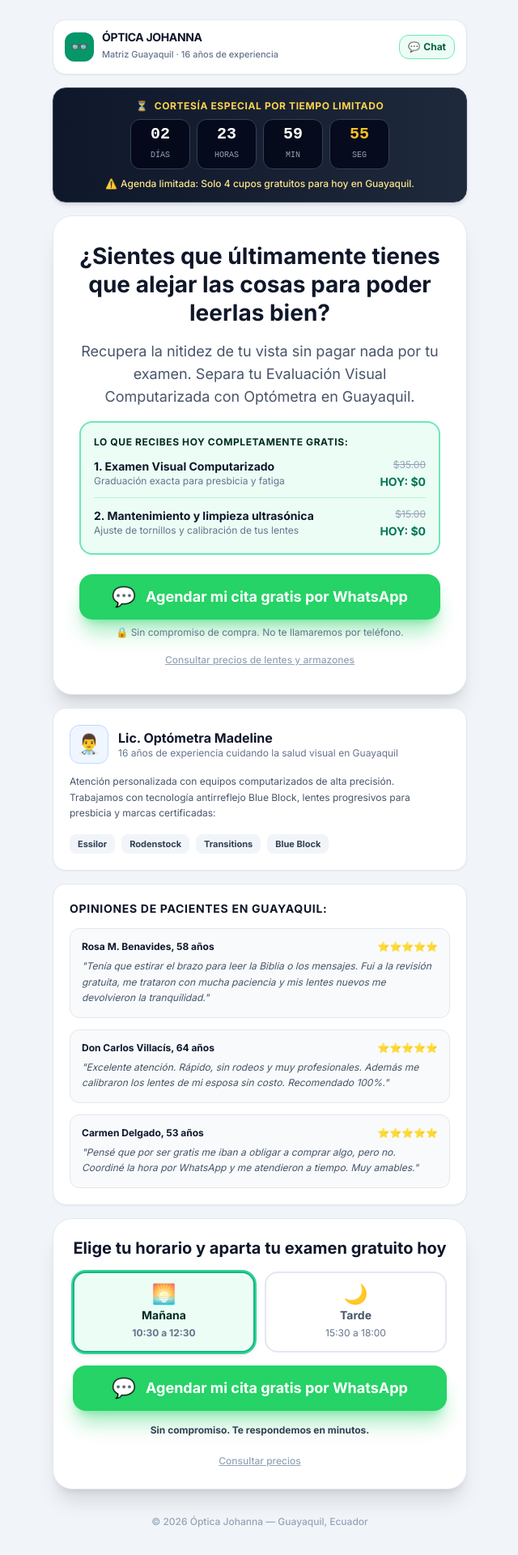
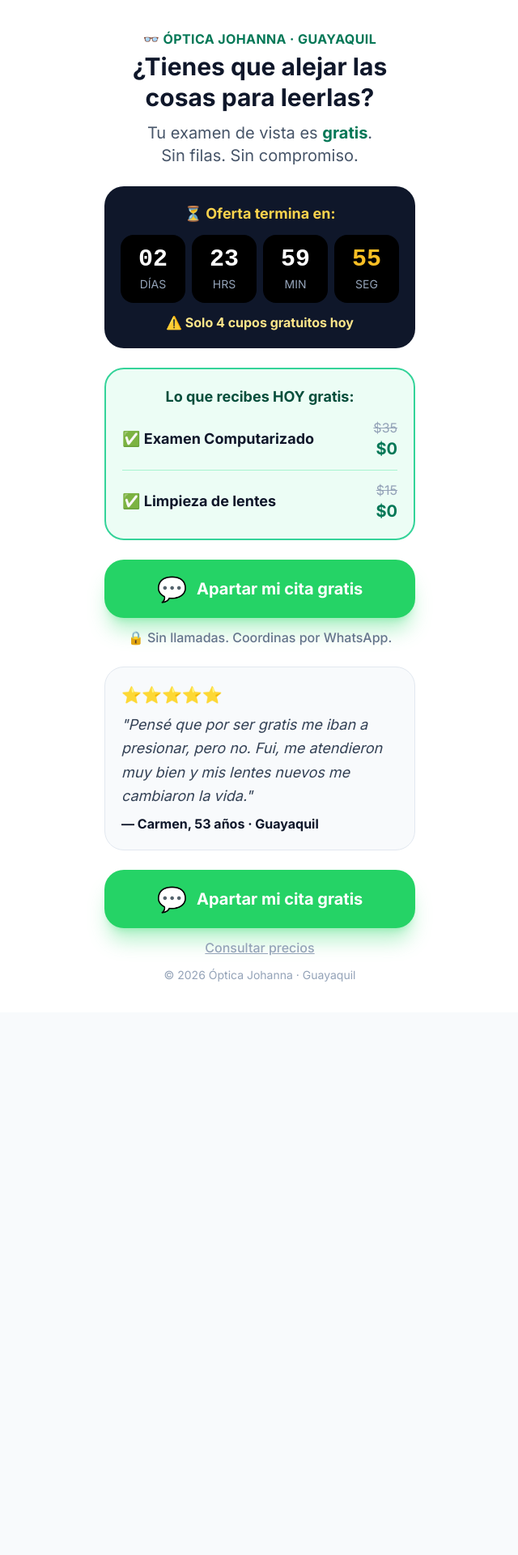
Before and after one commit to jkdlgit/oculussystemsapp, a Vue app: page /quiz5 in a window 1280 px wide. Shown: the top 1920 px of the page at 81% size, without its empty margins (319-959 px from the left). After the commit the page ends 1250 px from the top, so only its background shows below. Built offline with nearby package versions, Linux system fonts and the light colour scheme; no server answers.

Commit message:
fix: quiz5 página ultra-simplificada texto grande; quiz2 letras 72px/44px para +50 años

```diff
--- a/src/views/Quiz5View.vue
+++ b/src/views/Quiz5View.vue
@@ -1,250 +1,105 @@
 <template>
-  <div class="min-h-screen bg-slate-100 flex flex-col items-center justify-start p-4 sm:p-6 font-sans">
-    <main class="w-full max-w-lg space-y-4">
+  <div class="min-h-screen bg-white flex flex-col items-center justify-start p-5 font-sans">
+    <main class="w-full max-w-sm space-y-6">
 
-      <!-- ============================================================ -->
-      <!-- TOP BAR: AUTORIDAD & UBICACIÓN -->
-      <!-- ============================================================ -->
-      <div class="bg-white rounded-2xl p-3.5 shadow-sm border border-slate-200 flex items-center justify-between">
-        <div class="flex items-center gap-2.5">
-          <div class="w-9 h-9 rounded-xl bg-emerald-600 text-white flex items-center justify-center text-lg font-bold">
-            👓
+      <!-- ENCABEZADO -->
+      <div class="text-center pt-4">
+        <p class="text-base font-bold text-emerald-700 uppercase tracking-wide mb-1">
+          👓 Óptica Johanna · Guayaquil
+        </p>
+        <h1 class="text-3xl font-black text-slate-900 leading-tight">
+          ¿Tienes que alejar las cosas para leerlas?
+        </h1>
+        <p class="text-xl text-slate-600 mt-3 leading-snug">
+          Tu examen de vista es <strong class="text-emerald-700">gratis</strong>.<br>Sin filas. Sin compromiso.
+        </p>
+      </div>
+
+      <!-- CUENTA REGRESIVA -->
+      <div class="bg-slate-900 rounded-3xl p-5 text-center">
+        <p class="text-amber-300 font-bold text-lg mb-3">⏳ Oferta termina en:</p>
+        <div class="grid grid-cols-4 gap-2">
+          <div class="bg-black rounded-2xl py-3">
+            <span class="text-3xl font-black text-white font-mono block">{{ countdown.days }}</span>
+            <span class="text-sm text-slate-400 uppercase">Días</span>
           </div>
-          <div>
-            <h3 class="font-black text-slate-900 text-sm tracking-tight leading-none">ÓPTICA JOHANNA</h3>
-            <span class="text-[11px] text-slate-500 font-medium">Matriz {{ configVenta.ciudad }} · {{ configVenta.aniosExperiencia }} años de experiencia</span>
+          <div class="bg-black rounded-2xl py-3">
+            <span class="text-3xl font-black text-white font-mono block">{{ countdown.hours }}</span>
+            <span class="text-sm text-slate-400 uppercase">Hrs</span>
+          </div>
+          <div class="bg-black rounded-2xl py-3">
+            <span class="text-3xl font-black text-white font-mono block">{{ countdown.minutes }}</span>
+            <span class="text-sm text-slate-400 uppercase">Min</span>
+          </div>
+          <div class="bg-black rounded-2xl py-3">
+            <span class="text-3xl font-black text-amber-400 font-mono block">{{ countdown.seconds }}</span>
+            <span class="text-sm text-slate-400 uppercase">Seg</span>
           </div>
         </div>
-        <a
-          :href="whatsappUrlCita"
-          target="_blank"
-          @click="handleBookingClick('top_bar')"
-          class="bg-emerald-50 text-emerald-800 border border-emerald-300 text-xs font-bold px-2.5 py-1.5 rounded-xl flex items-center gap-1 cursor-pointer"
-        >
-          <span>💬</span> Chat
-        </a>
+        <p class="text-amber-200 font-bold text-base mt-3">⚠️ Solo 4 cupos gratuitos hoy</p>
       </div>
 
-      <!-- ============================================================ -->
-      <!-- BANNER DE URGENCIA & CUENTA REGRESIVA (3 DÍAS) -->
-      <!-- ============================================================ -->
-      <div class="bg-gradient-to-r from-slate-900 to-slate-800 text-white rounded-2xl p-3.5 shadow-md border border-slate-700 text-center">
-        <div class="flex items-center justify-center gap-2 text-xs font-bold text-amber-300 mb-2">
-          <span>⏳</span>
-          <span class="uppercase tracking-wider">Cortesía especial por tiempo limitado</span>
-        </div>
-
-        <!-- Reloj Contador Digital -->
-        <div class="grid grid-cols-4 gap-2 max-w-xs mx-auto">
-          <div class="bg-slate-950/80 rounded-xl p-2 border border-slate-700">
-            <span class="text-xl font-black text-white font-mono block leading-none">{{ countdown.days }}</span>
-            <span class="text-[10px] text-slate-400 uppercase font-mono">Días</span>
-          </div>
-          <div class="bg-slate-950/80 rounded-xl p-2 border border-slate-700">
-            <span class="text-xl font-black text-white font-mono block leading-none">{{ countdown.hours }}</span>
-            <span class="text-[10px] text-slate-400 uppercase font-mono">Horas</span>
-          </div>
-          <div class="bg-slate-950/80 rounded-xl p-2 border border-slate-700">
-            <span class="text-xl font-black text-white font-mono block leading-none">{{ countdown.minutes }}</span>
-            <span class="text-[10px] text-slate-400 uppercase font-mono">Min</span>
-          </div>
-          <div class="bg-slate-950/80 rounded-xl p-2 border border-slate-700">
-            <span class="text-xl font-black text-amber-400 font-mono block leading-none">{{ countdown.seconds }}</span>
-            <span class="text-[10px] text-slate-400 uppercase font-mono">Seg</span>
+      <!-- LO QUE RECIBES GRATIS -->
+      <div class="bg-emerald-50 border-2 border-emerald-400 rounded-3xl p-5 space-y-3">
+        <p class="text-lg font-black text-emerald-900 text-center">Lo que recibes HOY gratis:</p>
+        <div class="flex items-center justify-between border-b border-emerald-200 pb-3">
+          <p class="text-lg font-bold text-slate-900">✅ Examen Computarizado</p>
+          <div class="text-right">
+            <span class="text-base text-slate-400 line-through block">$35</span>
+            <span class="text-xl font-black text-emerald-700">$0</span>
           </div>
         </div>
-
-        <div class="mt-2.5 text-xs text-amber-200 font-medium flex items-center justify-center gap-1">
-          <span>⚠️</span>
-          <span>Agenda limitada: Solo 4 cupos gratuitos para hoy en {{ configVenta.ciudad }}.</span>
+        <div class="flex items-center justify-between">
+          <p class="text-lg font-bold text-slate-900">✅ Limpieza de lentes</p>
+          <div class="text-right">
+            <span class="text-base text-slate-400 line-through block">$15</span>
+            <span class="text-xl font-black text-emerald-700">$0</span>
+          </div>
         </div>
       </div>
 
-      <!-- ============================================================ -->
-      <!-- CARD PRINCIPAL: PREGUNTA SÍ MENTAL & BENEFICIO -->
-      <!-- ============================================================ -->
-      <div class="bg-white rounded-3xl p-6 sm:p-8 shadow-xl border border-slate-200 text-center space-y-4">
-
-        <!-- Título con pregunta que se contesta 'SÍ' mentalmente -->
-        <h1 class="text-2xl sm:text-[28px] font-black text-slate-900 leading-tight">
-          ¿Sientes que últimamente tienes que alejar las cosas para poder leerlas bien?
-        </h1>
-
-        <!-- Subtítulo con el beneficio -->
-        <p class="text-base sm:text-lg text-slate-600 leading-relaxed max-w-md mx-auto">
-          Recupera la nitidez de tu vista sin pagar nada por tu examen. Separa tu Evaluación Visual Computarizada con Optómetra en {{ configVenta.ciudad }}.
+      <!-- BOTÓN PRINCIPAL -->
+      <div class="space-y-3">
+        <button
+          @click="handleBookingClick('cta_principal')"
+          class="w-full flex items-center justify-center gap-3 bg-[#25D366] hover:bg-[#1ebd5a] active:scale-[0.98] text-white rounded-3xl text-xl font-black shadow-xl shadow-green-400/40 transition-all cursor-pointer border-none"
+          style="min-height: 72px;"
+        >
+          <span class="text-3xl">💬</span> Apartar mi cita gratis
+        </button>
+        <p class="text-center text-base text-slate-500 font-medium">
+          🔒 Sin llamadas. Coordinas por WhatsApp.
         </p>
-
-        <!-- SECCIÓN DE RECIPROCIDAD & COMPARACIÓN DE PRECIO -->
-        <div class="bg-emerald-50 border-2 border-emerald-300 rounded-2xl p-4 text-left space-y-3">
-          <p class="text-xs font-black uppercase tracking-wider text-emerald-950">
-            Lo que recibes hoy completamente gratis:
-          </p>
-
-          <div class="flex items-start justify-between gap-2 border-b border-emerald-200/80 pb-2">
-            <div>
-              <p class="text-sm font-bold text-slate-900">1. Examen Visual Computarizado</p>
-              <p class="text-xs text-slate-500">Graduación exacta para presbicia y fatiga</p>
-            </div>
-            <div class="text-right">
-              <span class="text-xs text-slate-400 line-through block">$35.00</span>
-              <span class="text-sm font-black text-emerald-700">HOY: $0</span>
-            </div>
-          </div>
-
-          <div class="flex items-start justify-between gap-2">
-            <div>
-              <p class="text-sm font-bold text-slate-900">2. Mantenimiento y limpieza ultrasónica</p>
-              <p class="text-xs text-slate-500">Ajuste de tornillos y calibración de tus lentes</p>
-            </div>
-            <div class="text-right">
-              <span class="text-xs text-slate-400 line-through block">$15.00</span>
-              <span class="text-sm font-black text-emerald-700">HOY: $0</span>
-            </div>
-          </div>
-        </div>
-
-        <!-- BOTÓN PRINCIPAL #1 (ARRIBA) -->
-        <div class="pt-2 space-y-2">
-          <button
-            @click="handleBookingClick('cta_superior')"
-            class="w-full flex items-center justify-center gap-3 bg-[#25D366] hover:bg-[#1ebd5a] active:scale-[0.98] text-white min-h-[56px] rounded-2xl text-lg font-black shadow-xl shadow-[#25D366]/40 transition-all cursor-pointer border-none"
-          >
-            <span class="text-2xl">💬</span> Agendar mi cita gratis por WhatsApp
-          </button>
-
-          <!-- Garantía -->
-          <p class="text-xs text-slate-500">
-            🔒 Sin compromiso de compra. No te llamaremos por teléfono.
-          </p>
-
-          <!-- Enlace secundario más discreto -->
-          <div class="pt-1">
-            <button
-              @click="handlePreciosClick"
-              class="text-xs text-slate-400 hover:text-slate-600 underline font-medium cursor-pointer"
-            >
-              Consultar precios de lentes y armazones
-            </button>
-          </div>
-        </div>
-
       </div>
 
-      <!-- ============================================================ -->
-      <!-- SECCIÓN DE AUTORIDAD & MARCAS -->
-      <!-- ============================================================ -->
-      <div class="bg-white rounded-2xl p-5 shadow-sm border border-slate-200 space-y-3 text-left">
-        <div class="flex items-center gap-3">
-          <div class="w-12 h-12 rounded-xl bg-blue-50 border border-blue-200 text-blue-700 flex items-center justify-center text-2xl font-bold flex-shrink-0">
-            👨‍⚕️
-          </div>
-          <div>
-            <h4 class="font-extrabold text-slate-900 text-base leading-snug">
-              {{ configVenta.profesional }}
-            </h4>
-            <p class="text-xs text-slate-500">
-              {{ configVenta.aniosExperiencia }} años de experiencia cuidando la salud visual en {{ configVenta.ciudad }}
-            </p>
-          </div>
+      <!-- TESTIMONIO -->
+      <div class="bg-slate-50 border border-slate-200 rounded-3xl p-5 space-y-2">
+        <div class="flex items-center gap-2">
+          <span class="text-amber-400 text-xl">⭐⭐⭐⭐⭐</span>
         </div>
-
-        <p class="text-xs text-slate-600 leading-relaxed">
-          Atención personalizada con equipos computarizados de alta precisión. Trabajamos con tecnología antirreflejo Blue Block, lentes progresivos para presbicia y marcas certificadas:
+        <p class="text-lg text-slate-700 leading-relaxed italic">
+          "Pensé que por ser gratis me iban a presionar, pero no. Fui, me atendieron muy bien y mis lentes nuevos me cambiaron la vida."
         </p>
-
-        <!-- Marcas aliadas -->
-        <div class="flex flex-wrap gap-2 pt-1">
-          <span class="px-2.5 py-1 bg-slate-100 rounded-lg text-[11px] font-bold text-slate-700">Essilor</span>
-          <span class="px-2.5 py-1 bg-slate-100 rounded-lg text-[11px] font-bold text-slate-700">Rodenstock</span>
-          <span class="px-2.5 py-1 bg-slate-100 rounded-lg text-[11px] font-bold text-slate-700">Transitions</span>
-          <span class="px-2.5 py-1 bg-slate-100 rounded-lg text-[11px] font-bold text-slate-700">Blue Block</span>
-        </div>
+        <p class="text-base font-bold text-slate-900">— Carmen, 53 años · Guayaquil</p>
       </div>
 
-      <!-- ============================================================ -->
-      <!-- SECCIÓN DE PRUEBA SOCIAL (TESTIMONIOS REALES FÁCILES DE CAMBIAR) -->
-      <!-- ============================================================ -->
-      <div class="bg-white rounded-2xl p-5 shadow-sm border border-slate-200 space-y-3.5 text-left">
-        <h4 class="font-black text-slate-900 text-sm uppercase tracking-wider">
-          Opiniones de pacientes en {{ configVenta.ciudad }}:
-        </h4>
-
-        <div
-          v-for="(t, i) in configVenta.testimonios"
-          :key="i"
-          class="p-3.5 rounded-xl bg-slate-50 border border-slate-150 space-y-1.5"
+      <!-- BOTÓN SECUNDARIO -->
+      <div class="pb-4 text-center space-y-3">
+        <button
+          @click="handleBookingClick('cta_cierre')"
+          class="w-full flex items-center justify-center gap-3 bg-[#25D366] hover:bg-[#1ebd5a] active:scale-[0.98] text-white rounded-3xl text-xl font-black shadow-xl shadow-green-400/40 transition-all cursor-pointer border-none"
+          style="min-height: 72px;"
         >
-          <div class="flex items-center justify-between">
-            <span class="font-bold text-slate-900 text-xs">{{ t.nombre }}</span>
-            <span class="text-amber-400 text-xs">⭐⭐⭐⭐⭐</span>
-          </div>
-          <p class="text-xs text-slate-600 leading-relaxed italic">
-            "{{ t.comentario }}"
-          </p>
-        </div>
+          <span class="text-3xl">💬</span> Apartar mi cita gratis
+        </button>
+        <button
+          @click="handlePreciosClick"
+          class="text-base text-slate-400 hover:text-slate-600 underline font-medium cursor-pointer"
+        >
+          Consultar precios
+        </button>
+        <p class="text-sm text-slate-400">© {{ new Date().getFullYear() }} Óptica Johanna · Guayaquil</p>
       </div>
-
-      <!-- ============================================================ -->
-      <!-- BOTÓN PRINCIPAL #2 (CIERRE INFERIOR CON HORARIO) -->
-      <!-- ============================================================ -->
-      <div class="bg-white rounded-3xl p-6 shadow-xl border border-slate-200 text-center space-y-4">
-        <h3 class="font-black text-slate-900 text-xl leading-tight">
-          Elige tu horario y aparta tu examen gratuito hoy
-        </h3>
-
-        <!-- Selector táctil de turnos -->
-        <div class="grid grid-cols-2 gap-3 text-left">
-          <button
-            type="button"
-            @click="selectedTurno = 'manana'"
-            :class="selectedTurno === 'manana'
-              ? 'bg-emerald-50 border-emerald-500 text-emerald-950 ring-2 ring-emerald-400 font-bold shadow-md'
-              : 'bg-white border-slate-200 text-slate-600'"
-            class="p-3.5 rounded-2xl border-2 text-center transition-all cursor-pointer flex flex-col items-center gap-1"
-          >
-            <span class="text-2xl leading-none">🌅</span>
-            <span class="text-sm font-bold">Mañana</span>
-            <span class="text-xs text-slate-500">10:30 a 12:30</span>
-          </button>
-          <button
-            type="button"
-            @click="selectedTurno = 'tarde'"
-            :class="selectedTurno === 'tarde'
-              ? 'bg-violet-50 border-violet-500 text-violet-950 ring-2 ring-violet-400 font-bold shadow-md'
-              : 'bg-white border-slate-200 text-slate-600'"
-            class="p-3.5 rounded-2xl border-2 text-center transition-all cursor-pointer flex flex-col items-center gap-1"
-          >
-            <span class="text-2xl leading-none">🌙</span>
-            <span class="text-sm font-bold">Tarde</span>
-            <span class="text-xs text-slate-500">15:30 a 18:00</span>
-          </button>
-        </div>
-
-        <button
-          @click="handleBookingClick('cta_inferior')"
-          class="w-full flex items-center justify-center gap-3 bg-[#25D366] hover:bg-[#1ebd5a] active:scale-[0.98] text-white min-h-[56px] rounded-2xl text-lg font-black shadow-xl shadow-[#25D366]/40 transition-all cursor-pointer border-none"
-        >
-          <span class="text-2xl">💬</span> Agendar mi cita gratis por WhatsApp
-        </button>
-
-        <p class="text-xs font-bold text-slate-700">
-          Sin compromiso. Te respondemos en minutos.
-        </p>
-
-        <div>
-          <button
-            @click="handlePreciosClick"
-            class="text-xs text-slate-400 hover:text-slate-600 underline font-medium cursor-pointer"
-          >
-            Consultar precios
-          </button>
-        </div>
-      </div>
-
-      <p class="text-center text-xs text-slate-400 py-4 font-medium">
-        &copy; {{ new Date().getFullYear() }} Óptica Johanna &mdash; {{ configVenta.ciudad }}, Ecuador
-      </p>
 
     </main>
   </div>
@@ -262,22 +117,6 @@ const configVenta = reactive({
   whatsappNumber: '593980753069',
   ciudad: 'Guayaquil',
   diasLimite: 3,
-  aniosExperiencia: 16,
-  profesional: 'Lic. Optómetra Madeline',
-  testimonios: [
-    {
-      nombre: 'Rosa M. Benavides, 58 años',
-      comentario: 'Tenía que estirar el brazo para leer la Biblia o los mensajes. Fui a la revisión gratuita, me trataron con mucha paciencia y mis lentes nuevos me devolvieron la tranquilidad.',
-    },
-    {
-      nombre: 'Don Carlos Villacís, 64 años',
-      comentario: 'Excelente atención. Rápido, sin rodeos y muy profesionales. Además me calibraron los lentes de mi esposa sin costo. Recomendado 100%.',
-    },
-    {
-      nombre: 'Carmen Delgado, 53 años',
-      comentario: 'Pensé que por ser gratis me iban a obligar a comprar algo, pero no. Coordiné la hora por WhatsApp y me atendieron a tiempo. Muy amables.',
-    },
-  ],
 })
 
 // ============================================================
@@ -382,8 +221,7 @@ onUnmounted(() => {
 })
 
 const whatsappUrlCita = computed(() => {
-  const turnoTexto = selectedTurno.value === 'manana' ? 'de la mañana (10:30 a 12:30)' : 'de la tarde (15:30 a 18:00)'
-  const msg = `Hola, vi la oferta de examen visual computarizado gratis en Guayaquil y deseo agendar mi cita para el turno ${turnoTexto}.`
+  const msg = `Hola, vi la oferta de examen visual gratis en Óptica Johanna Guayaquil y quiero apartar mi cita.`
   return `https://wa.me/${configVenta.whatsappNumber}?text=${encodeURIComponent(msg)}`
 })
 
```
Also changed, not shown: src/components/visioncheck1/VCPrueba.vue (+5 -4 lines).
